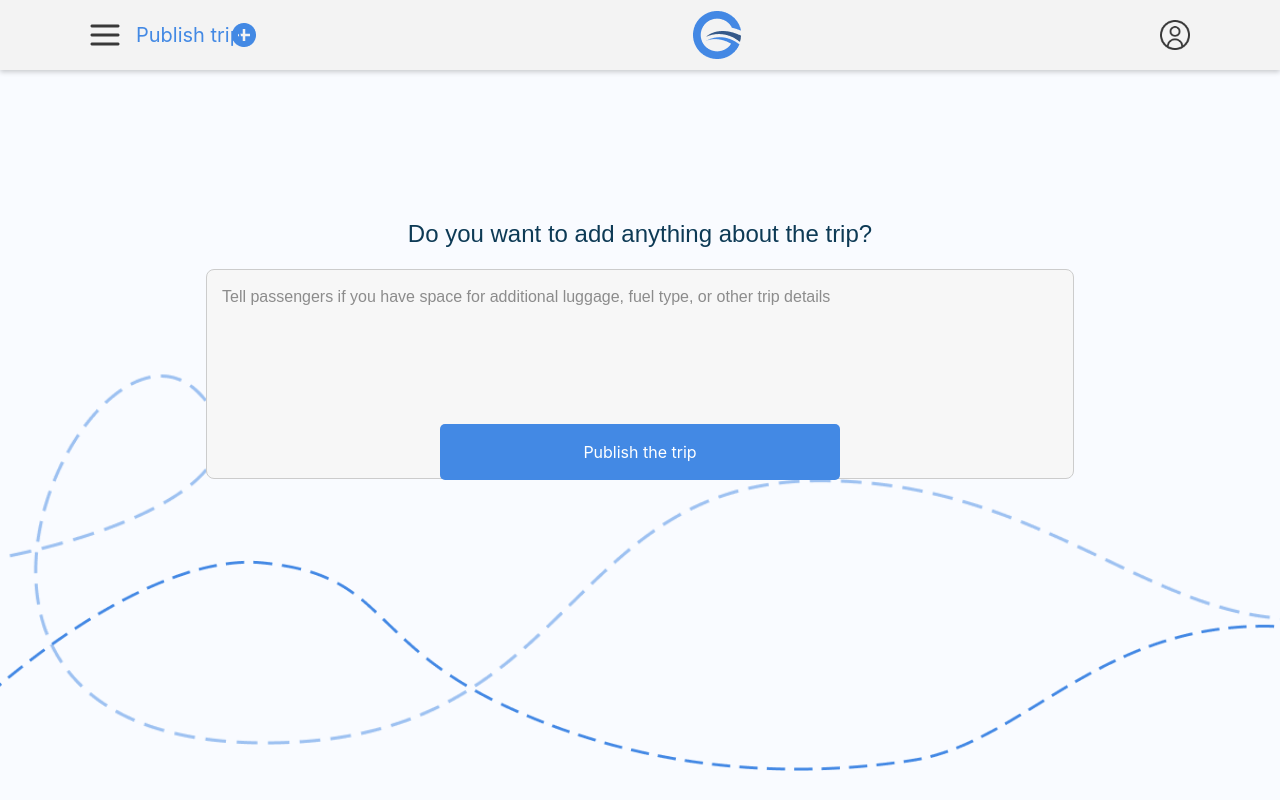
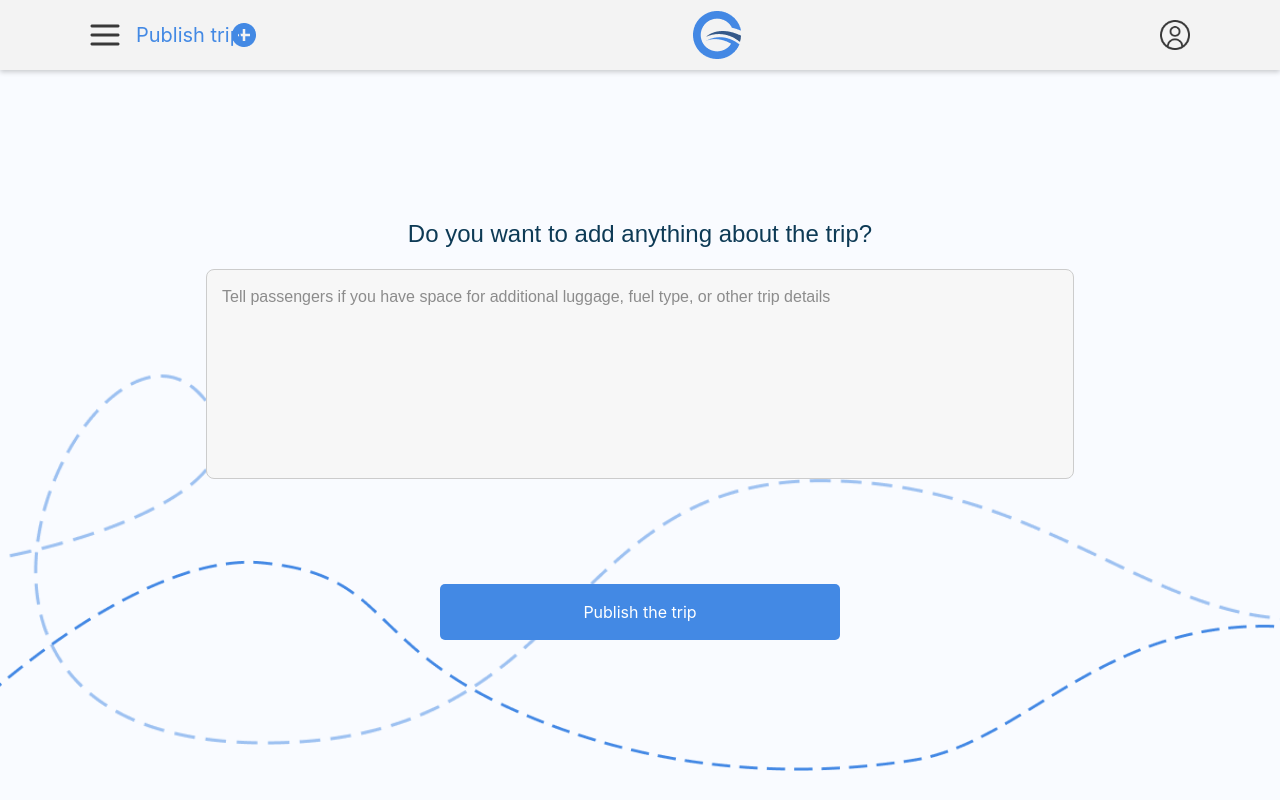
Before and after one commit to blablacar-clone-develop/frontend, a React (Vite) app in the folder react/: page /addInfoRoute in a window 1280 px wide. Built offline with nearby package versions, Linux system fonts and the light colour scheme; no server answers; sample sign-in values are in the browser's storage.

Commit message:
fix styles

```diff
--- a/react/src/components/NavbarComponent.tsx
+++ b/react/src/components/NavbarComponent.tsx
@@ -22,7 +22,7 @@ const NavbarComponent: React.FC = () => {
 
                     <div className="d-flex justify-content-center " style={{ flex: '1' }}>
                         <Nav.Link href="/">
-                            <div  className="myIconImage" />
+                            <div  className="myIconImage5" />
                         </Nav.Link>
                     </div>
 
--- a/react/src/pages/AddInfoRoute.tsx
+++ b/react/src/pages/AddInfoRoute.tsx
@@ -70,7 +70,7 @@ const AddInfoRoute: React.FC = () => {
     };
 
     return (
-        <main className="main">
+        <main className="main5">
                 <NavbarComponent/>
                 <div className="trip-details">
                     <h2>Do you want to add anything about the trip?</h2>
@@ -79,7 +79,7 @@ const AddInfoRoute: React.FC = () => {
                         value={details}
                         onChange={handleDetailsChange}
                     />
-                    <button className="submit-button" onClick={handleSubmit}>
+                    <button className="submit-button6" onClick={handleSubmit}>
                         Publish the trip
                     </button>
                 </div>
--- a/react/src/pages/BrandSelect.tsx
+++ b/react/src/pages/BrandSelect.tsx
@@ -74,7 +74,7 @@ const CarBrandSelection: React.FC = () => {
     };
 
     return (
-        <main className='main'>
+        <main className='main7'>
             <Navbar />
             <div className="car-brand-selection">
                 <h1 className="title-createTransport">Add your vehicle</h1>
--- a/react/src/pages/ColorSelect.tsx
+++ b/react/src/pages/ColorSelect.tsx
@@ -93,7 +93,7 @@ const CarColorSelection: React.FC = () => {
     }
 
     return (
-        <main className='main'>
+        <main className='main7'>
             <Navbar/>
             <div className="carColorSelection">
                 <h1 className="title-createTransport">What color is your vehicle?</h1>
--- a/react/src/pages/UserVerification.tsx
+++ b/react/src/pages/UserVerification.tsx
@@ -2,7 +2,7 @@ import React, {useEffect} from 'react';
 import {useNavigate, useLocation} from 'react-router-dom';
 import '../styles/UserVerification.css';
 import {fetchUserData} from "../utils/tokenUtils.ts";
-
+import Navbar from "../components/NavbarComponent.tsx";
 
 
 const UserVerification: React.FC = () => {
@@ -37,6 +37,7 @@ const UserVerification: React.FC = () => {
 
     return (
         <main className="main">
+            <Navbar/>
         <div className="container6">
             <div className="heade6">
                 <h1>Trip Published</h1>
--- a/react/src/styles/AddInfoRoute.css
+++ b/react/src/styles/AddInfoRoute.css
@@ -1,4 +1,4 @@
-.main {
+.main5 {
     background-color: #F9FBFF;
     background-repeat: repeat;
 
@@ -43,7 +43,7 @@
     color: #8c8c8c;
 }
 
-.submit-button {
+.submit-button6 {
     height: 56px;
     width: 400px;
     padding: 10px 20px;
@@ -56,11 +56,11 @@
     cursor: pointer;
     transition: background-color 0.3s ease;
     position: absolute;
-    bottom: 40%;
+    bottom: 20%;
     left: 50%;
     transform: translateX(-50%);
 }
 
-.submit-button:hover {
+.submit-button6:hover {
     background-color: #008ecc;
 }
--- a/react/src/styles/CreationTransport.css
+++ b/react/src/styles/CreationTransport.css
@@ -51,9 +51,9 @@
     background-color: #f9f9f9;
 }
 /* Загальні стилі */
-.main {
+.main7 {
     padding: 20px;
-    font-family: Arial, sans-serif;
+    font-family: Inter, sans-serif;
 }
 
 .title {
--- a/react/src/styles/UserVerification.css
+++ b/react/src/styles/UserVerification.css
@@ -2,11 +2,11 @@
 
 .container6 {
     max-width: 600px;
-    margin: 0 auto;
-    padding: 20px;
+    margin: 50px auto;
+
     background-color: white;
     border-radius: 8px;
-    box-shadow: 0 0 10px rgba(0, 0, 0, 0.1);
+
 }
 
 .header6 {
--- a/react/src/styles/homePage.css
+++ b/react/src/styles/homePage.css
@@ -1,7 +1,6 @@
-.main
-{
+.main {
     background-color: #F9FBFF;
-    padding: 0px !important;
+    font-family: Inter, sans-serif;
 }
 .searchPanel
 {
@@ -26,6 +25,7 @@
     width: 50px; /* Adjust icon size as needed */
     height: 50px; /* Maintain aspect ratio */
     background-image: url('../assets/logo.png');
+    margin-right: 20% !important;
 
 }
 .myContLine
@@ -33,7 +33,7 @@
     background-color: #F9FBFF;
     background-image:url('../assets/line.png') ;
     width:1800px;
-    height: 250px;
+
     background-size:1920px;
     background-repeat: no-repeat;
     background-position: center;
```
